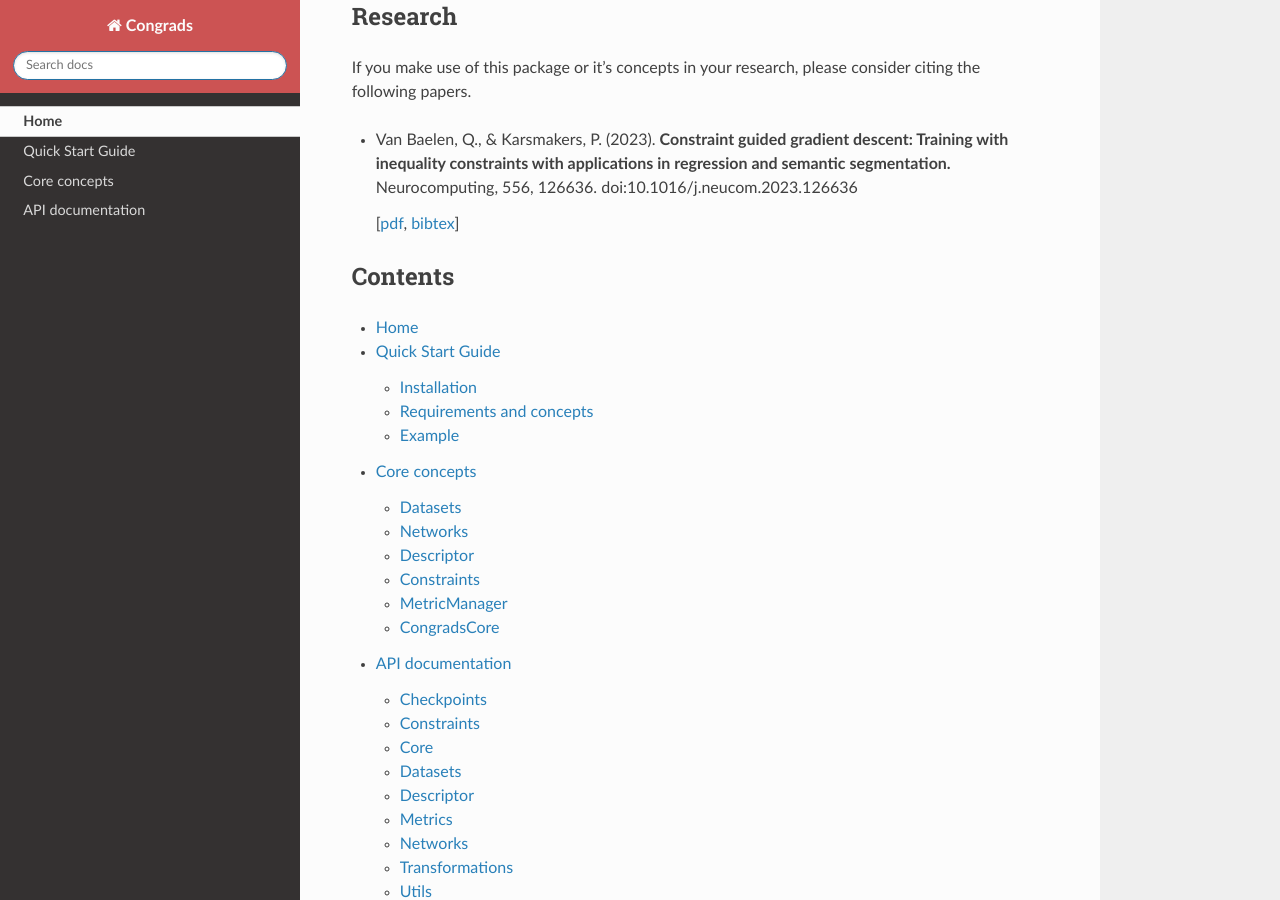
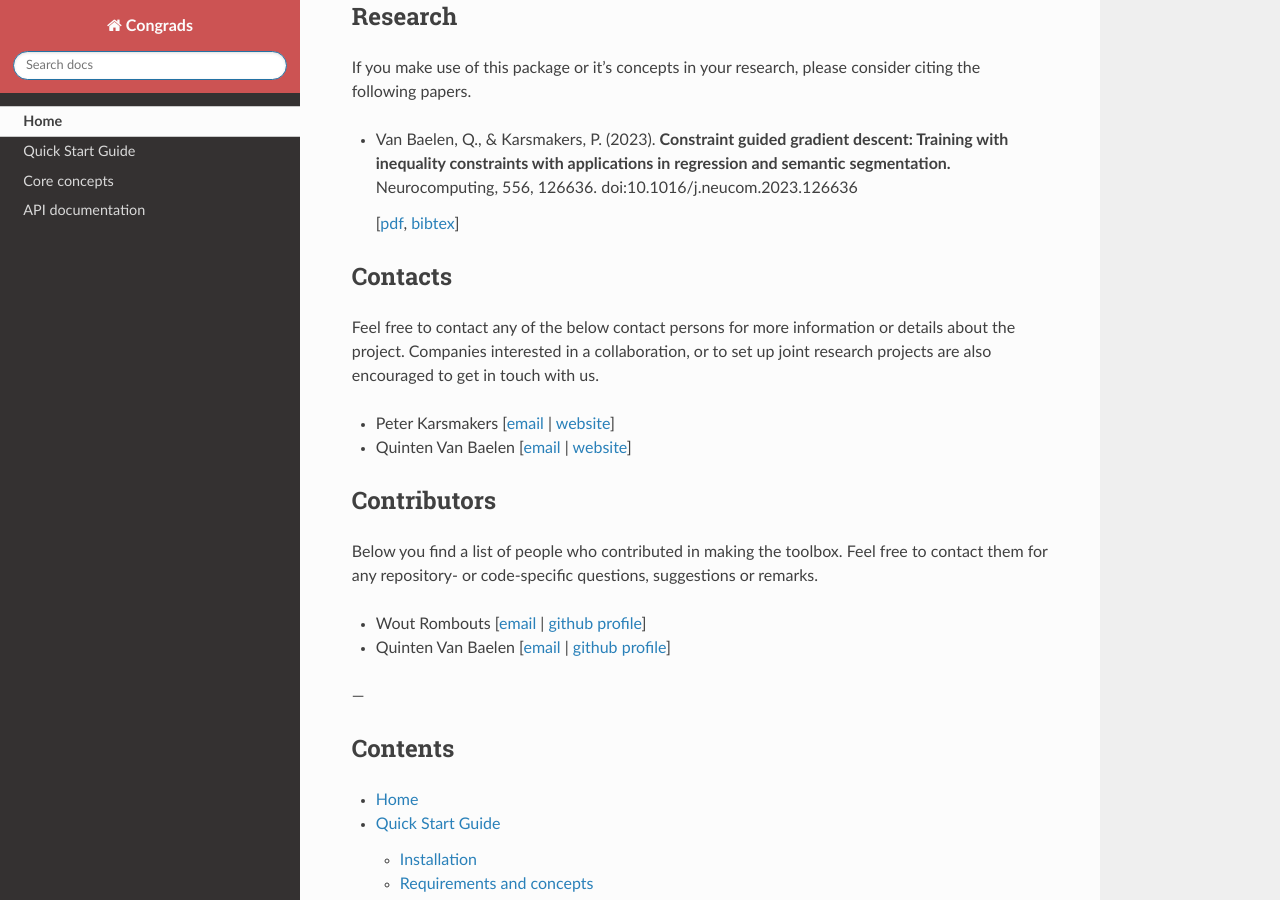
Before and after one commit to ML-KULeuven/congrads, a Sphinx documentation site: the page built from docs/index.rst, in a window 1280 px wide and 900 px high, scrolled down 2200 px. Built offline with Sphinx 7.4.7 and the Read the Docs theme 3.1.0, drawn with Linux system fonts in a browser that asks for light colours.

```diff
--- a/docs/index.rst
+++ b/docs/index.rst
@@ -75,6 +75,35 @@ If you make use of this package or it's concepts in your research, please consid
 __ https://www.sciencedirect.com/science/article/abs/pii/S0925231223007592
 __ https://raw.githubusercontent.com/ML-KULeuven/congrads/main/docs/_static/VanBaelen2023.bib
 
+
+Contacts
+--------
+
+Feel free to contact any of the below contact persons for more information or details about the project. Companies interested in a collaboration, or to set up joint research projects are also encouraged to get in touch with us.
+
+- Peter Karsmakers [`email`__ | `website`__]
+- Quinten Van Baelen [`email`__ | `website`__]
+
+__ mailto:peter.karsmakers@kuleuven.be
+__ https://www.kuleuven.be/wieiswie/en/person/00047893
+__ mailto:quinten.vanbaelen@kuleuven.be
+__ https://www.kuleuven.be/wieiswie/en/person/00125540
+
+Contributors
+------------
+
+Below you find a list of people who contributed in making the toolbox. Feel free to contact them for any repository- or code-specific questions, suggestions or remarks.
+
+- Wout Rombouts [`email`__ | `github profile`__]
+- Quinten Van Baelen [`email`__ | `github profile`__]
+
+__ mailto:wout.rombouts@kuleuven.be
+__ https://github.com/rombie18
+__ mailto:quinten.vanbaelen@kuleuven.be
+__ https://github.com/quinten-vb
+
+---
+
 Contents
 --------
 
```
Also changed, not shown: README.md (+14 -0 lines).
